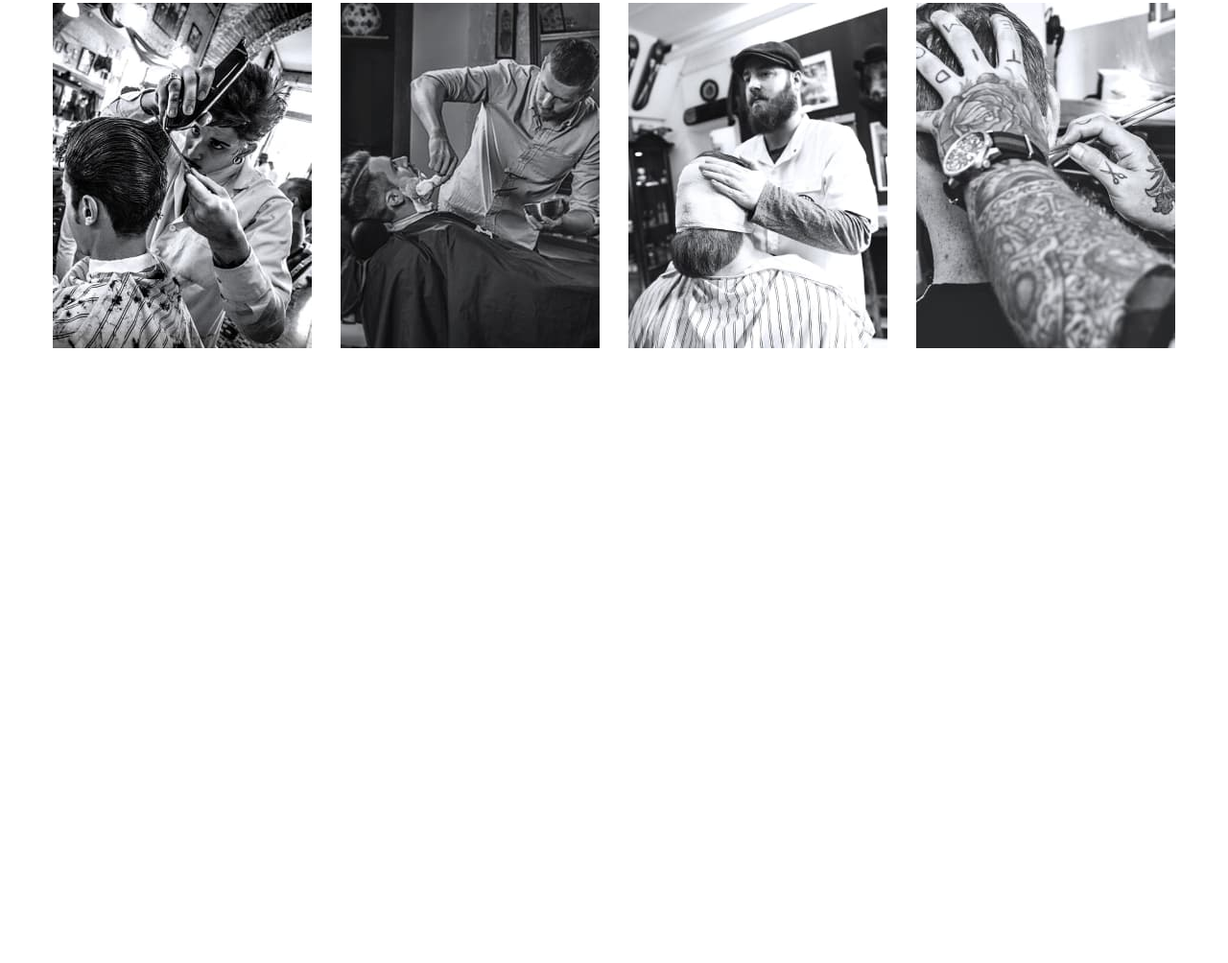
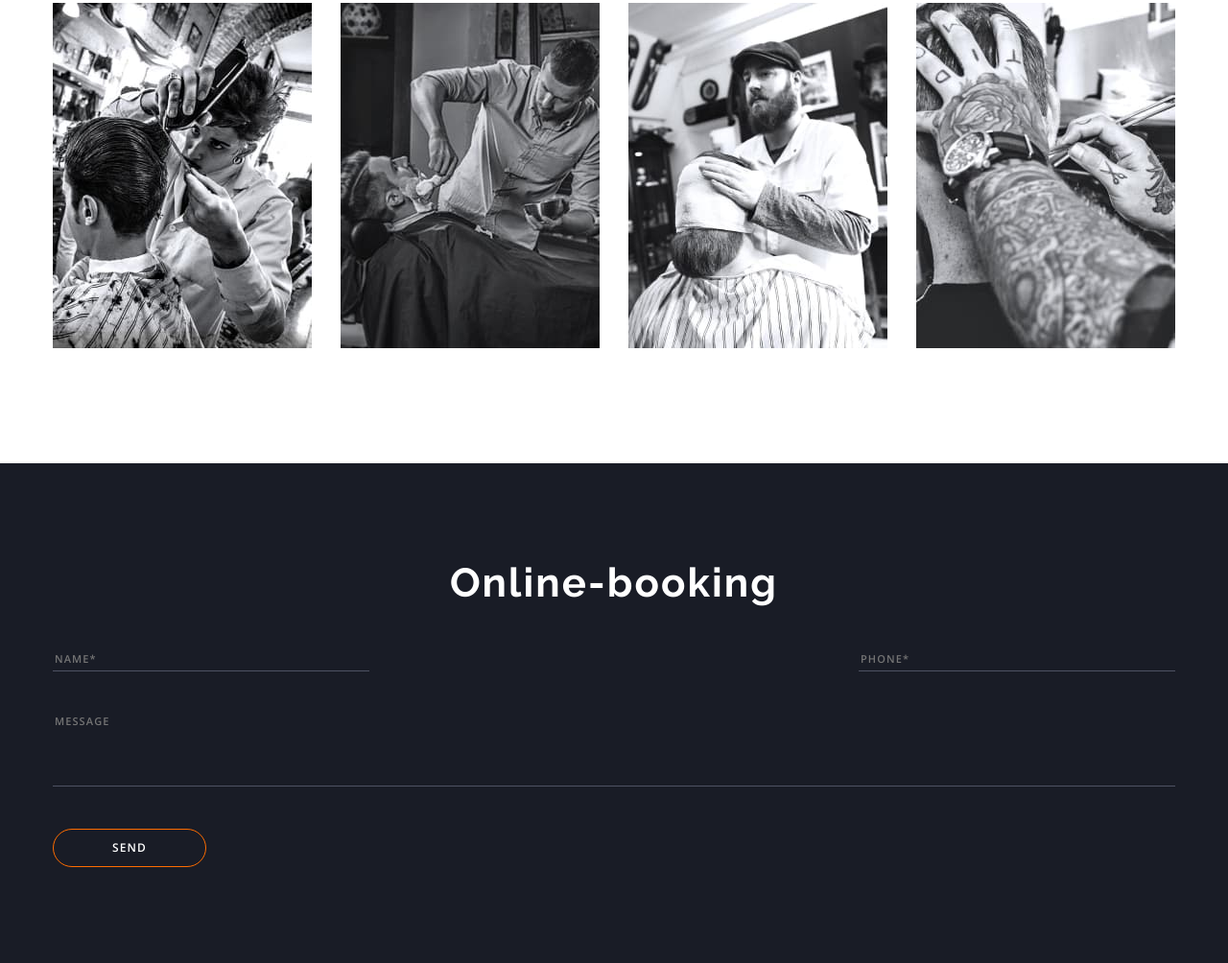
Before and after one commit to Natalia2110/BarberShop, a plain HTML site: page index.html in a window 1280 px wide. Shown: the part 3786-4790 px from the top of the page at 96% size. Before the commit the page ends 4269 px from the top, so only its background shows below. Drawn offline with nearby package versions, Linux system fonts and the light colour scheme.

Commit message:
section-online-for

```diff
--- a/css/desctop.css
+++ b/css/desctop.css
@@ -165,8 +165,10 @@
         width: calc( (100% - 60px) / 3);
     }
 
-    /* ==========================section-galler====================== */
+   /* ================section-online-form====================== */ */
 
-
+    .online-form-input.online-item{
+        width: 270px;
+}
 
 }
--- a/css/mobile.css
+++ b/css/mobile.css
@@ -20,6 +20,10 @@
 
     .section-about-box .section-about-text{
         font-size: 16px;
+    }
+    .online-form .button{
+        display: block;
+        margin: 0 auto;
     }
 
 }
@@ -135,10 +139,14 @@
     color: var(--pre-title-color);
 }
 /* =================================================== */
+
+.title{
+    font-family: 'Raleway', sans-serif;
+    font-weight: 700;
+
+}
 .hero-title{
-    font-family: Raleway, sans-serif;
     font-size: 48px;
-    font-weight: 700;
     letter-spacing: 2.4px;
 
     color: var(--white-color);
@@ -159,7 +167,8 @@
     .section-prices,
     .section-traditional,
     .section-barbers,
-    .section-gallery{
+    .section-gallery,
+    .section-online-form{
         padding-top: 84px;
         padding-bottom: 84px;
     }
@@ -184,11 +193,7 @@
         background-color: var(--black-color);
 
     }
-    .title{
-        font-family: 'Raleway', sans-serif;
-        font-weight: 700;
 
-    }
     .section-about-title{
 
         font-size: 28px;
@@ -442,7 +447,94 @@
     max-height: 360px;
 }
 
+/* =====================section-online-form======================= */
 
+.section-online-form{
+    background-color: var(--bc-online-form);
+}
+
+.online-form-title{
+    margin-bottom: 44px;
+
+    font-size: 42px;
+    letter-spacing: 2.1px;
+    text-align: center;
+    color: var(--white-color);
+}
+.online-item{
+    width: 100%;
+    border: none;
+    border-bottom: 1px solid  var(--online-form-color);
+    background-color: transparent;
+    margin-bottom: 44px;
+    padding-bottom: 8px;
+    outline: transparent;
+    color: var(--white-color);
+    transition: border-color 300ms linear;
+
+}
+.online-item::placeholder{
+
+    font-family: inherit;
+    font-size: 11px;
+    font-weight: 600;
+    letter-spacing: 1.1px;
+    text-transform: uppercase;
+    transition: color 300ms linear;
+}
+.online-item:focus{
+    border-color: var(--white-color);
+}
+.online-item:focus::placeholder{
+    color: var(--white-color);
+}
+
+.online-form-input{
+
+    height: 24px;
+}
+.online-text{
+    min-height: 76px;
+    resize: none;
+}
+
+
+.online-form .button{
+
+    color: var(--white-color);
+}
+/* .online-form,
+.online-form-label{
+    display: flex;
+
+}
+.online-form {
+    flex-direction: column;
+    gap: 44px;
+}
+.online-form-label{
+    flex-direction: row;
+
+
+}
+
+.online-form-desc{
+
+    font-family: inherit;
+    font-size: 11px;
+    font-weight: 600;
+    letter-spacing: 1.1px;
+    text-transform: uppercase;
+    color: var(--white-color);
+
+}
+.online-form-input,
+.online-form-message {
+    flex-grow: 1;
+    border: transparent;
+    background-color: var(--white-color);
+}
+.online-form-message */
 
 
 
@@ -455,4 +547,4 @@
 
 @media screen and (min-width: 480px) and (max-width: 767px){
 
-}
+} */
--- a/css/styles.css
+++ b/css/styles.css
@@ -10,6 +10,8 @@
     --bc-color-section-prices: linear-gradient(rgba(17, 19, 25, 1), rgba(17, 19, 25, 0.7));
     --bc-traditional-item-box: #F7F7F7;
     --bc-section-barbers: #F7F7F7;
+    --bc-online-form: #191C26;
+    --online-form-color: rgba(157, 164, 189, 0.40);
 
 
 }
--- a/css/tablet.css
+++ b/css/tablet.css
@@ -184,7 +184,8 @@
     .section-prices,
     .section-traditional,
     .section-barbers,
-    .section-gallery{
+    .section-gallery,
+    .section-online-form{
 
         padding-top: 100px;
         padding-bottom: 100px;
@@ -293,5 +294,15 @@
         order: -1;
     }
 
+    /* =====================section-online-form====================== */
+    .online-form{
+        display: flex;
+        flex-wrap: wrap;
+        justify-content: space-between;
+    }
+    .online-form-input.online-item{
+        width: 330px;
+    }
+
 
 }
--- a/index.html
+++ b/index.html
@@ -130,7 +130,7 @@
                 <div class="first-pre-title-box"></div>
                 <p class="first-pre-title">A hair salon for men in Kyiv</p>
               </div>
-              <h1 class="hero-title">BarberShop</h1>
+              <h1 class="hero-title title">BarberShop</h1>
               <p class="second-hero-pre-title">
                 We are experts in trendy men’s haircuts. We work quickly,
                 carefully and with style.
@@ -685,6 +685,75 @@
 
       </section>
 
+      <!----------------section-online-form------------------>
+
+      <section class="section-online-form">
+
+        <div class="container">
+            <h2 class="online-form-title title">Online-booking</h2>
+            <form class="online-form">
+                <input
+                    type="text"
+                    name="online-text"
+                    placeholder="Name*"
+                    class="online-form-input online-item"
+                    required
+                >
+                <input
+                    type="tel"
+                    name="online-tel"
+                    placeholder="Phone*"
+                    class="online-form-input online-item"
+                    required
+                >
+                <textarea
+                    name="online-message"
+                    placeholder="Message"
+                    class="online-text online-item"></textarea>
+                <button type="button" class="button">
+                    Send
+                </button>
+            </form>
+
+
+            <!-- <form class="online-form">
+                <label class="online-form-label">
+                    <span class="online-form-desc">Name*</span>
+                    <input
+                        class="online-form-input"
+                        type="text"
+                        name="user-name"
+                        pattern="^[a-zA-Z]+\s[a-zA-Z]+$"
+                        title="Username must be two words separated by space."
+                        required>
+
+                </label>
+                <label class="online-form-label">
+                    <span class="online-form-desc">Phone*</span>
+                    <input
+                        class="online-form-input"
+                        type="tel"
+                        name="user-tel"
+                        pattern="[0-9]{3}-[0-9]{3}-[0-9]{2}-[0-9]{2}"
+                        title="xxx-xxx-xx-xx"
+                        required>
+                </label>
+
+                <label class="online-form-label">
+                    <span class="online-form-desc">Message</span>
+                    <textarea
+                        class="online-form-message"
+                        name="user-message"
+
+                    ></textarea>
+                </label>
+
+            </form> -->
+
+        </div>
+
+      </section>
+
     </main>
   </body>
 </html>
```
